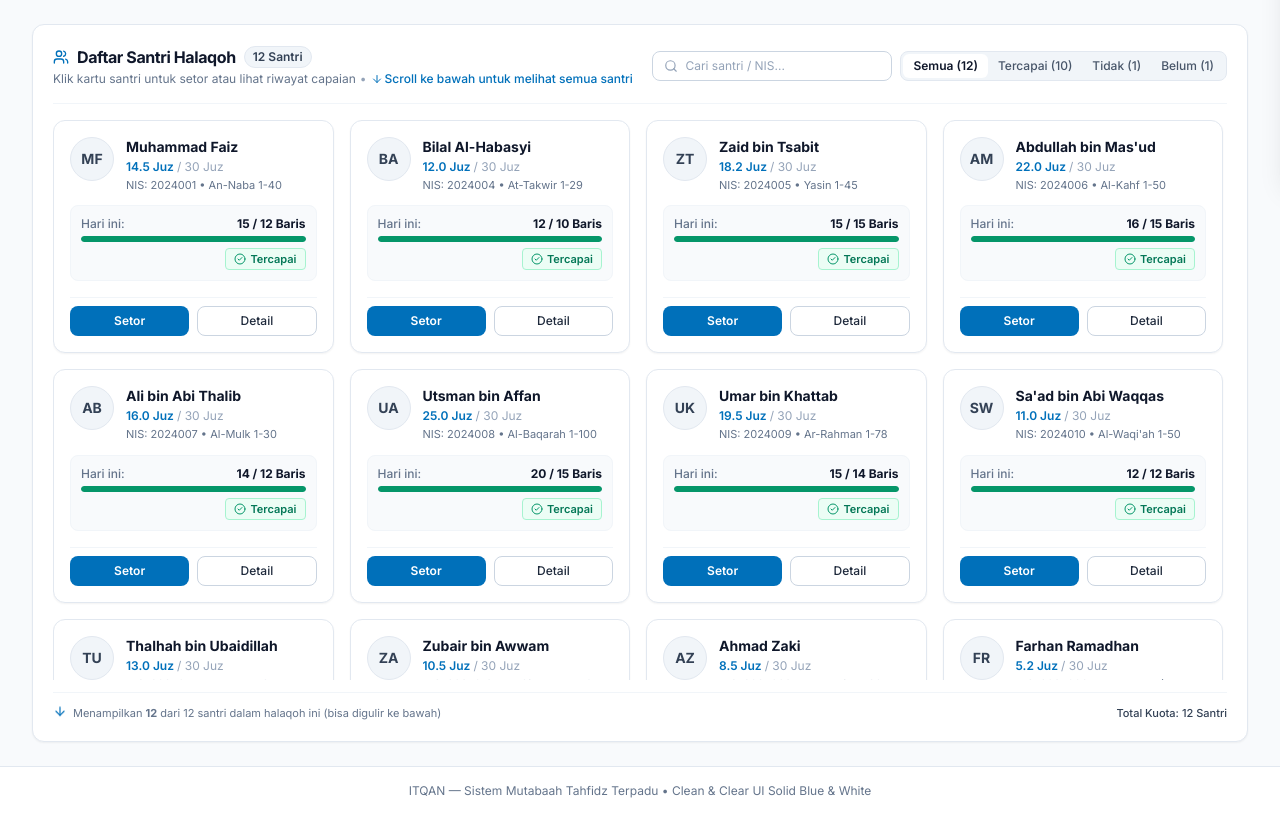
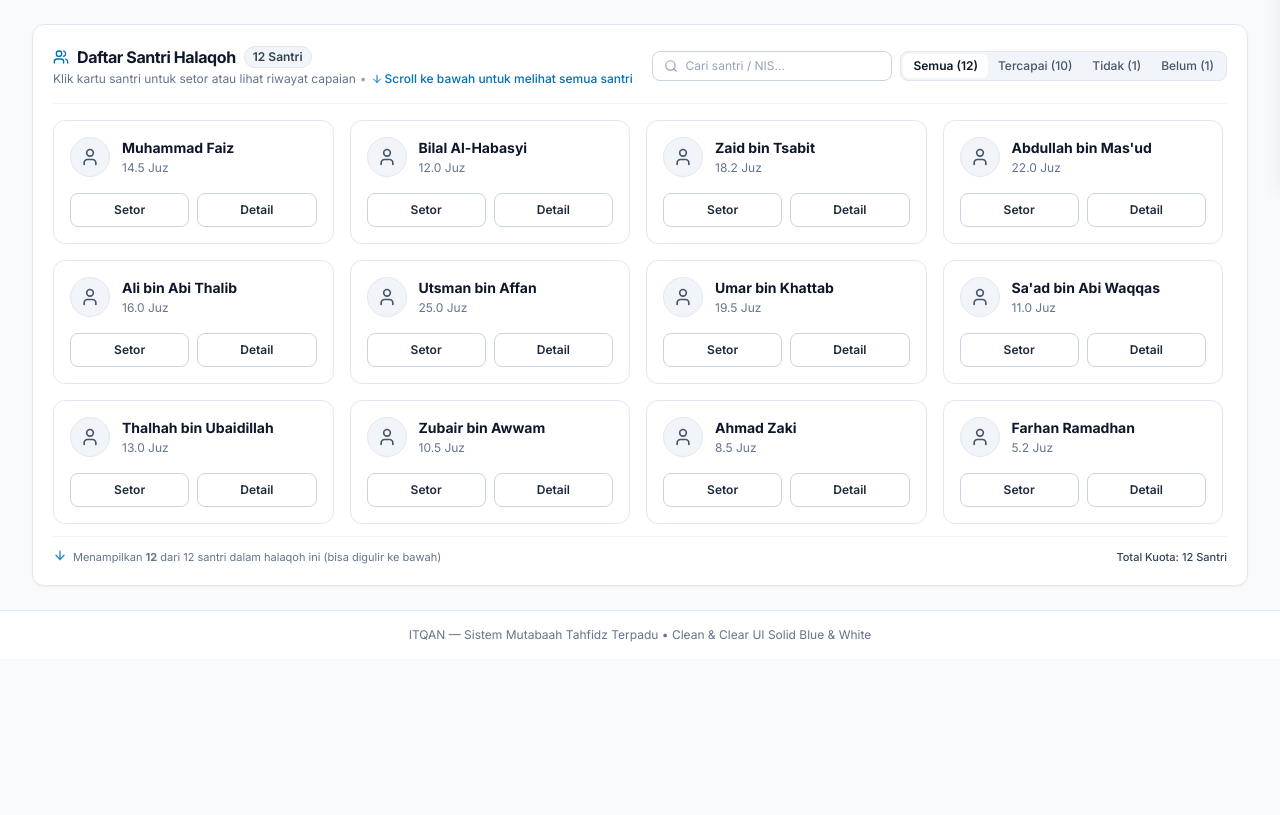
Before and after one commit to FaishalFaiz/ITQAN-Sistem-Mutabaah-Tahfidz-Terpadu, a React (Vite) app: page / in a window 1280 px wide. Shown: the part 624-1439 px from the top of the page. After the commit the page ends 1283 px from the top, so only its background shows below. Built offline with nearby package versions, Linux system fonts and the light colour scheme.

Commit message:
refactor(santri): simplify SantriCard to clean and clear wireframe style

```diff
--- a/src/components/dashboard/SantriCard.tsx
+++ b/src/components/dashboard/SantriCard.tsx
@@ -1,7 +1,6 @@
 import React from 'react';
-import { CheckCircle2, AlertCircle, Clock } from 'lucide-react';
+import { User } from 'lucide-react';
 import type { Santri } from './types';
-import { Button } from '../ui/Button';
 
 interface SantriCardProps {
   santri: Santri;
@@ -14,106 +13,39 @@ export const SantriCard: React.FC<SantriCardProps> = ({
   onSetor,
   onDetail,
 }) => {
-  const getStatusBadge = () => {
-    switch (santri.status) {
-      case 'tercapai':
-        return (
-          <span className="inline-flex items-center gap-1 text-[11px] font-semibold text-emerald-700 bg-emerald-50 border border-emerald-200 px-2 py-0.5 rounded">
-            <CheckCircle2 className="w-3 h-3 text-emerald-600" />
-            Tercapai
-          </span>
-        );
-      case 'tidak_tercapai':
-        return (
-          <span className="inline-flex items-center gap-1 text-[11px] font-semibold text-red-700 bg-red-50 border border-red-200 px-2 py-0.5 rounded">
-            <AlertCircle className="w-3 h-3 text-red-600" />
-            Kurang {santri.dailyTargetLines - santri.linesCompletedToday} Baris
-          </span>
-        );
-      case 'belum_setor':
-        return (
-          <span className="inline-flex items-center gap-1 text-[11px] font-semibold text-amber-700 bg-amber-50 border border-amber-200 px-2 py-0.5 rounded">
-            <Clock className="w-3 h-3 text-amber-600" />
-            Belum Setor
-          </span>
-        );
-    }
-  };
-
   return (
-    <div className="bg-white border border-slate-200 rounded-xl p-4 shadow-[0_1px_2px_rgba(0,0,0,0.05)] hover:border-slate-300 transition-all flex flex-col justify-between">
-      {/* Upper Area: Avatar, Name, "Sekian Juz" as in wireframe */}
-      <div>
-        <div className="flex items-start gap-3 mb-3">
-          {/* Avatar icon / silhouette */}
-          <div className="w-11 h-11 rounded-full bg-slate-100 border border-slate-200 text-slate-700 flex items-center justify-center font-bold text-sm shrink-0">
-            {santri.avatarInitials}
-          </div>
-
-          <div className="min-w-0 flex-1">
-            <div className="flex items-center justify-between gap-1">
-              <h4 className="font-bold text-sm text-slate-900 truncate">
-                {santri.name}
-              </h4>
-            </div>
-
-            {/* "Sekian Juz" Subtitle as drawn in wireframe */}
-            <p className="text-xs font-semibold text-[#0070BA] mt-0.5">
-              {santri.juzAchieved} <span className="text-slate-400 font-normal">/ 30 Juz</span>
-            </p>
-
-            <p className="text-[11px] text-slate-500 truncate mt-0.5">
-              NIS: {santri.nis} • {santri.lastSurah}
-            </p>
-          </div>
+    <div className="bg-white border border-slate-200 rounded-xl p-4 shadow-xs flex flex-col justify-between">
+      {/* Top section: Avatar, Name, "Sekian Juz" as in wireframe */}
+      <div className="flex items-center gap-3 mb-4">
+        <div className="w-10 h-10 rounded-full bg-slate-100 border border-slate-200 flex items-center justify-center text-slate-600 shrink-0">
+          <User className="w-5 h-5" />
         </div>
-
-        {/* Progress Metric Bar */}
-        <div className="bg-slate-50 border border-slate-100 rounded-lg p-2.5 mb-4 text-xs">
-          <div className="flex items-center justify-between mb-1">
-            <span className="text-slate-500 font-medium">Hari ini:</span>
-            <span className="font-bold text-slate-900">
-              {santri.linesCompletedToday} / {santri.dailyTargetLines} Baris
-            </span>
-          </div>
-          <div className="w-full bg-slate-200 rounded-full h-1.5 overflow-hidden">
-            <div
-              className={`h-1.5 rounded-full transition-all ${
-                santri.status === 'tercapai'
-                  ? 'bg-emerald-600'
-                  : santri.status === 'tidak_tercapai'
-                  ? 'bg-red-500'
-                  : 'bg-amber-400'
-              }`}
-              style={{
-                width: `${Math.min(100, (santri.linesCompletedToday / santri.dailyTargetLines) * 100)}%`,
-              }}
-            />
-          </div>
-          <div className="mt-1.5 flex justify-end">
-            {getStatusBadge()}
-          </div>
+        <div className="min-w-0 flex-1">
+          <h4 className="font-bold text-sm text-slate-900 truncate">
+            {santri.name}
+          </h4>
+          <p className="text-xs text-slate-500 mt-0.5">
+            {santri.juzAchieved}
+          </p>
         </div>
       </div>
 
-      {/* Two action buttons side-by-side as shown in wireframe */}
-      <div className="grid grid-cols-2 gap-2 pt-2 border-t border-slate-100">
-        <Button
-          size="sm"
-          variant="primary"
+      {/* Two action buttons side-by-side: "Setor" and secondary button */}
+      <div className="grid grid-cols-2 gap-2">
+        <button
+          type="button"
           onClick={() => onSetor(santri)}
-          className="w-full font-semibold"
+          className="w-full py-2 px-3 text-xs font-semibold rounded-lg border border-slate-300 bg-white hover:bg-slate-50 text-slate-800 transition-colors"
         >
           Setor
-        </Button>
-        <Button
-          size="sm"
-          variant="outline"
+        </button>
+        <button
+          type="button"
           onClick={() => onDetail(santri)}
-          className="w-full"
+          className="w-full py-2 px-3 text-xs font-semibold rounded-lg border border-slate-300 bg-white hover:bg-slate-50 text-slate-800 transition-colors"
         >
           Detail
-        </Button>
+        </button>
       </div>
     </div>
   );
```
